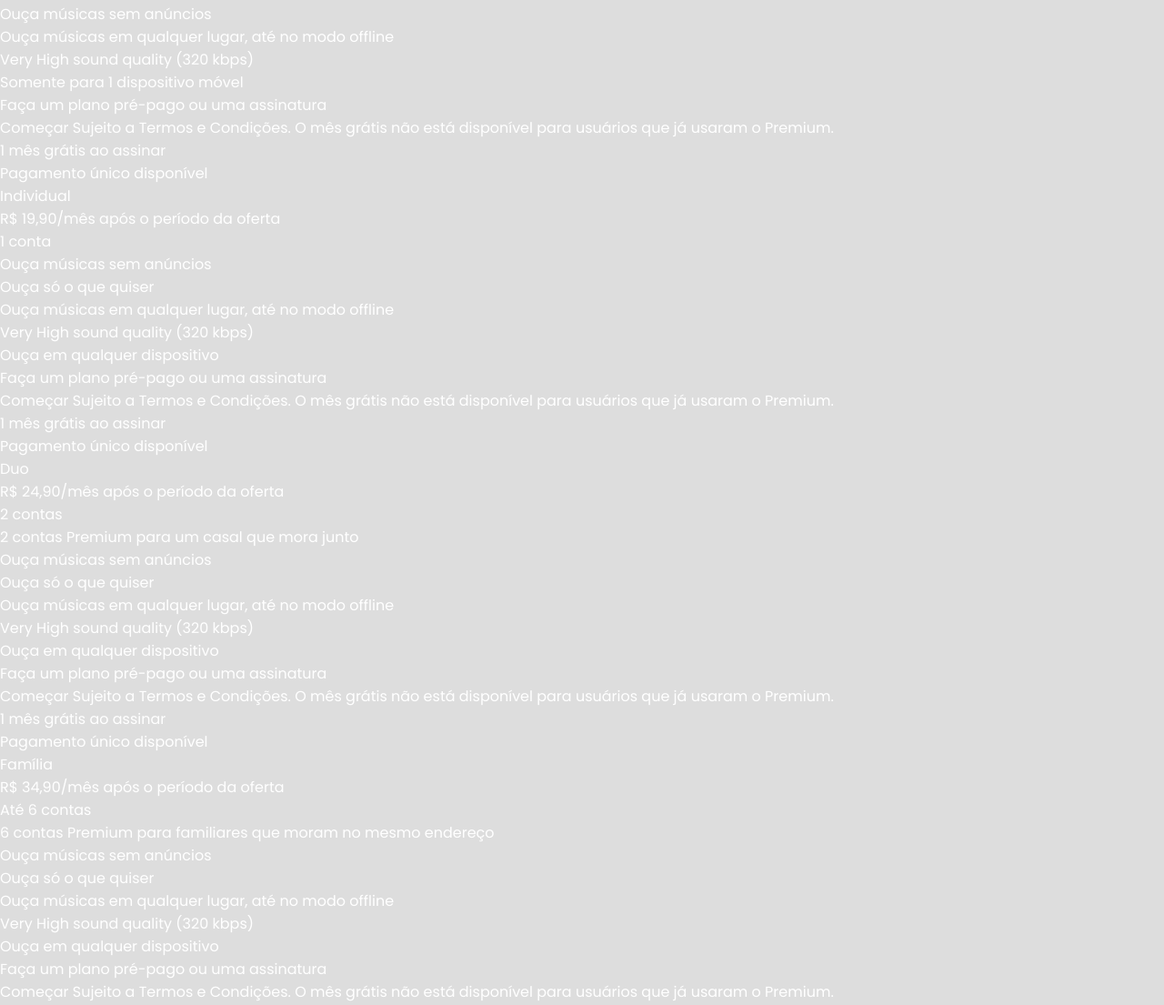
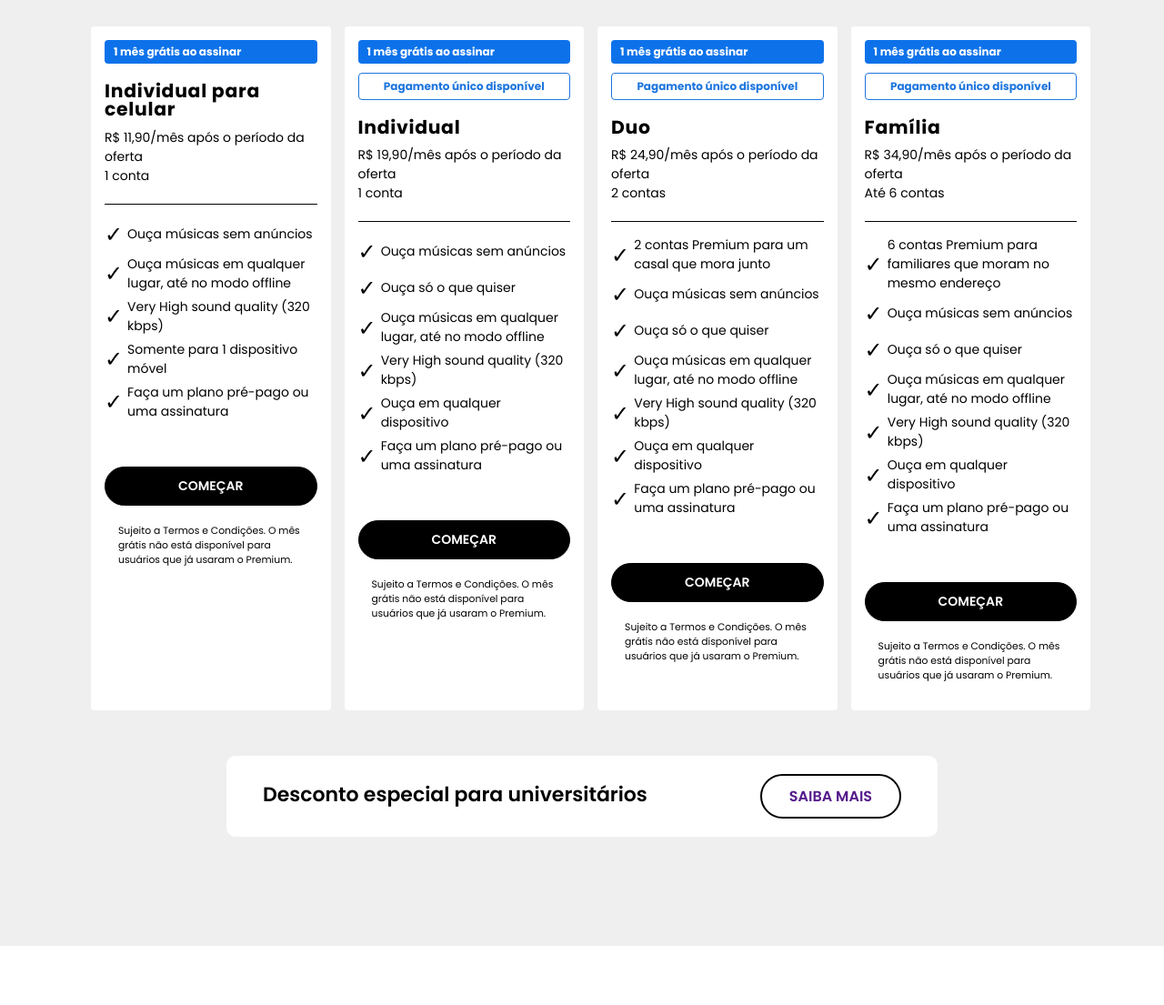
Before and after one commit to Jeffs-Dev/spotify-premium-clone, a plain HTML site: page index.html in a window 1280 px wide. Shown: the part 1177-2282 px from the top of the page at 91% size. After the commit the page ends 2217 px from the top, so only its background shows below. Drawn offline with Linux system fonts and the light colour scheme.

Commit message:
Premium section done

```diff
--- a/css/global.css
+++ b/css/global.css
@@ -3,16 +3,14 @@
   --d1: #ddd;
   --cor-base-0: #000000;
   --cor-base-1: #1D75DE;
+  --cor-base-2: #0D72EA;
   --cor-base-3: #ffffff;
   --cor-base-4: #1ED760;
+  --cor-base-5: #EFEFEF;
 
 
 }
 
-
-body{
-  background-color: #ddd;
-}
 
 /* Reset CSS */
 
@@ -26,7 +24,6 @@
 body ul, p, h1, h2, h3, h4, a, span{
   list-style: none;
   text-decoration: none;
-  color: var(--cor-base-3);
   margin: 0;
   padding: 0;
   font-weight: initial;
--- a/index.html
+++ b/index.html
@@ -18,10 +18,10 @@
       <nav class="header main-container">
         <a href=""><img src="./img/spotifyLogo.png" alt=""></a>
         <ul class="header-menu">
-          <li> <a href="">Premium</a></li>
+          <li><a href="">Premium</a></li>
           <li><a href="">Suporte</a></li>
           <li><a href="">Baixar</a></li>
-          <li> <span class="detalhe-header-menu"> | </span> </li>
+          <li><span class="detalhe-header-menu"> | </span> </li>
           <li><a href="">Inscrever-se</a></li>
           <li><a href="">Entrar</a></li>
         </ul>
@@ -34,7 +34,7 @@
         <h1>Aproveite 1 mês grátis de Premium</h1>
         <p>Depois, a partir de R$ 11,90/mês. Cancele quando quiser.</p>
         <a href="" class="introducao-btn">Ver Planos</a>
-        <span><a href="" class="detalhe-sublinhado">Sujeito a Termos e Condições.</a> O mês grátis não está disponível para usuários que já experimentaram o Premium.</span>
+        <span><a href="" class="detalhe-sublinhado" style="color: white;">Sujeito a Termos e Condições.</a> O mês grátis não está disponível para usuários que já experimentaram o Premium.</span>
       </section>
     </div>
     <div class="beneficios-bg">
@@ -64,32 +64,52 @@
         </ul>
       </section>
     </div>
-      <section>
+
+
+
+
+
+
+
+
+
+
+
+
+
+
+
+
+    <div class="planos-bg">
+      <section class="planos main-container">
         <h1>Escolha seu plano Premium</h1>
         <p>Ouça sem limites no seu celular, alto-falante e em outros dispositivos.</p>
-        <ul>
-          <li>
-            <span>1 mês grátis ao assinar</span>
-            <h2>Individual para celular</h2>
+        <ul class="planos-cards-container">
+          <li class="planos-card">
+            <span class="mesGratis">1 mês grátis ao assinar</span>
+            <h2 class="tipoPlano">Individual para <br>celular</h2>
             <p>R$ 11,90/mês após o período da oferta</p>
             <span>1 conta</span>
-            <ul>
+
+            <ul class="listaBeneficios">
               <li>Ouça músicas sem anúncios</li>
               <li>Ouça músicas em qualquer lugar, até no modo offline</li>
               <li>Very High sound quality (320 kbps)</li>
               <li>Somente para 1 dispositivo móvel</li>
               <li>Faça um plano pré-pago ou uma assinatura</li>
             </ul>
-            <a href="">Começar</a>
-            <span> <span>Sujeito a Termos e Condições.</span> O mês grátis não está disponível para usuários que já usaram o Premium. </span>
+            <div class="footer-card-container">
+              <a href="" class="planosBtn">Começar</a>
+              <span class="footer-card-termos">Sujeito a Termos e Condições. O mês grátis não está disponível para usuários que já usaram o Premium. </span>
+            </div>
           </li>
-          <li>
-            <span>1 mês grátis ao assinar</span>
-            <h3>Pagamento único disponível</h3>
-            <h2>Individual</h2>
+          <li class="planos-card">
+            <span class="mesGratis">1 mês grátis ao assinar</span>
+            <h3 class="pagUnico">Pagamento único disponível</h3>
+            <h2 class="tipoPlano">Individual</h2>
             <p>R$ 19,90/mês após o período da oferta</p>
             <span>1 conta</span>
-            <ul>
+            <ul class="listaBeneficios">
               <li>Ouça músicas sem anúncios</li>
               <li>Ouça só o que quiser</li>
               <li>Ouça músicas em qualquer lugar, até no modo offline</li>
@@ -97,16 +117,18 @@
               <li>Ouça em qualquer dispositivo</li>
               <li>Faça um plano pré-pago ou uma assinatura</li>
             </ul>
-            <a href="">Começar</a>
-            <span> <span>Sujeito a Termos e Condições.</span> O mês grátis não está disponível para usuários que já usaram o Premium. </span>
+            <div class="footer-card-container">
+              <a href="" class="planosBtn">Começar</a>
+              <span class="footer-card-termos">Sujeito a Termos e Condições. O mês grátis não está disponível para usuários que já usaram o Premium. </span>
+            </div>
           </li>
-          <li>
-            <span>1 mês grátis ao assinar</span>
-            <h3>Pagamento único disponível</h3>
-            <h2>Duo</h2>
+          <li class="planos-card">
+            <span class="mesGratis">1 mês grátis ao assinar</span>
+            <h3 class="pagUnico">Pagamento único disponível</h3>
+            <h2 class="tipoPlano">Duo</h2>
             <p>R$ 24,90/mês após o período da oferta</p>
             <span>2 contas</span>
-            <ul>
+            <ul class="listaBeneficios">
               <li>2 contas Premium para um casal que mora junto</li>
               <li>Ouça músicas sem anúncios</li>
               <li>Ouça só o que quiser</li>
@@ -115,16 +137,19 @@
               <li>Ouça em qualquer dispositivo</li>
               <li>Faça um plano pré-pago ou uma assinatura</li>
             </ul>
-            <a href="">Começar</a>
-            <span> <span>Sujeito a Termos e Condições.</span> O mês grátis não está disponível para usuários que já usaram o Premium. </span>
+            <div class="footer-card-container">
+              <a href="" class="planosBtn">Começar</a>
+              <span class="footer-card-termos">Sujeito a Termos e Condições. O mês grátis não está disponível para usuários que já usaram o Premium. </span>
+            </div>
           </li>
-          <li>
-            <span>1 mês grátis ao assinar</span>
-            <h3>Pagamento único disponível</h3>
-            <h2>Família</h2>
+          <li class="planos-card">
+            <span class="mesGratis">1 mês grátis ao assinar</span>
+            <h3 class="pagUnico">Pagamento único disponível</h3>
+            <h2 class="tipoPlano">Família</h2>
             <p>R$ 34,90/mês após o período da oferta</p>
             <span>Até 6 contas</span>
-            <ul>
+
+            <ul class="listaBeneficios">
               <li>6 contas Premium para familiares que moram no mesmo endereço</li>
               <li>Ouça músicas sem anúncios</li>
               <li>Ouça só o que quiser</li>
@@ -133,16 +158,52 @@
               <li>Ouça em qualquer dispositivo</li>
               <li>Faça um plano pré-pago ou uma assinatura</li>
             </ul>
-            <a href="">Começar</a>
-            <span> <span>Sujeito a Termos e Condições.</span> O mês grátis não está disponível para usuários que já usaram o Premium. </span>
+            <div class="footer-card-container">
+              <a href="" class="planosBtn">Começar</a>
+              <span class="footer-card-termos">Sujeito a Termos e Condições. O mês grátis não está disponível para usuários que já usaram o Premium. </span>
+            </div>
           </li>
         </ul>
-        <div>
+        <div class="universitarios-bg">
+          <div class="universitarios">
             <h3>Desconto especial para universitários</h3>
             <a href="">Saiba Mais</a>
           </div>
+        </div>
       </section>
+
+    </div>
+
+
+
+
+
+
+
+
   </main>
+
+
+
+
+
+
+
+
+
+
+
+
+
+
+  <!--
+
+
+
+  <br>
+  <br><br><br> <br><br><br><br><br> <br><br><br><br><br><br><br><br><br><br><br><br><br><br><br><br><br><br><br><br>
+
+
   <footer>
     <div>
       <a href="./img/img1.png"></a>
@@ -188,7 +249,8 @@
         <p>2022 Spotify AB</p>
       </div>
     </div>
-    </footer>
+  </footer> -->
 
 </body>
+
 </html>
--- a/style.css
+++ b/style.css
@@ -17,18 +17,21 @@
   justify-content: center;
   align-items: center;
   padding: 20px 100px;
+
 }
 
 .header-menu{
   display: flex;
   gap: 30px;
   margin-left: 120px;
+
 }
 
 .header-menu a{
   font-size: 0.875rem;
   font-weight: 600;
   transition: all 0.3s;
+  color: var(--cor-base-5);
 }
 
 .header-menu a:hover{
@@ -59,6 +62,7 @@
   font-size: 2.25rem;
   font-weight: 700;
   padding-top: 60px;
+  color: var(--cor-base-5);
 }
 
 .introducao p{
@@ -66,6 +70,7 @@
   padding-top: 30px;
   padding-bottom: 50px;
   font-weight: 500;
+  color: var(--cor-base-5);
 }
 
 .introducao-btn{
@@ -77,6 +82,7 @@
   max-width: max-content;
   margin-bottom: 40px;
   transition: all 0.3s;
+  color: var(--cor-base-5);
 }
 
 .introducao-btn:hover{
@@ -91,6 +97,7 @@
   display: inline-block;
   font-weight: 400;
   margin-bottom: 15px;
+  color: var(--cor-base-5);
 }
 
 .detalhe-sublinhado{
@@ -99,6 +106,7 @@
   font-weight: 400;
   margin-bottom: 15px;
   text-decoration: underline;
+  /* color: var(--cor-base-5); */
 }
 
 
@@ -157,3 +165,181 @@
   font-size: 0.875rem;
   margin-top: 15px;
 }
+
+
+/* Planos */
+
+.planos{
+  padding-bottom: 120px;
+}
+
+.planos-bg{
+  background-color: var(--cor-base-5);
+}
+
+.planos > h1{
+  color: var(--cor-base-0);
+  font-size: 2.25rem;
+  font-weight: 700;
+  text-align: center;
+  padding-top: 60px;
+}
+
+.planos > p{
+  color: var(--cor-base-0);
+  font-weight: 400;
+  text-align: center;
+  font-size: 0.875rem;
+}
+
+
+/* Container que separa os cartões utilizando grid layout */
+.planos-cards-container{
+  display: grid;
+  grid-template-columns: repeat(4, 1fr);
+  gap: 15px;
+  margin-top: 40px;
+}
+
+.planos-card{
+padding: 15px;
+background-color: var(--cor-base-3);
+border-radius: 4px;
+display: flex;
+flex-direction: column;
+}
+
+.planos-card .mesGratis{
+    background-color: var(--cor-base-2);
+    color: var(--cor-base-3);
+    font-weight: 700;
+    font-size: 0.75rem;
+    padding: 4px 10px;
+    border-radius: 4px;
+    margin-top: 0;
+}
+
+.planos-card .tipoPlano{
+  font-size: 1.275rem;
+  font-weight: 700;
+  letter-spacing: 0.7px;
+  line-height: 1;
+  margin-top: 20px;
+}
+
+.planos-card p, span{
+  font-size: 0.875rem;
+  display: inline-block;
+}
+
+.planos-card p{
+  margin-top: 10px;
+}
+
+.planos-card .pagUnico{
+background-color: var(--cor-base-3);
+color: var(--cor-base-1);
+border-radius: 4px;
+border: 1px solid var(--cor-base-1);
+display: inline-block;
+font-weight: 700;
+font-size: 0.75rem;
+padding: 5px 10px;
+margin-top: 10px;
+}
+
+
+.planos-card .listaBeneficios{
+  display: flex;
+  flex-direction: column;
+  gap: 5px;
+  margin-top: 20px;
+  margin-bottom: 50px;
+}
+
+.planos-card .listaBeneficios::before{
+  content: "";
+  background-color: var(--cor-base-0);
+  height: 1px;
+  width: 100%;
+  margin-bottom: 10px;
+}
+
+
+.planos-card .listaBeneficios li{
+  font-size: 0.875rem;
+  display: flex;
+  align-items: center;
+}
+
+.planos-card .listaBeneficios li::before{
+content: "✓";
+font-size: 1.5rem;
+margin-right: 5px;
+}
+
+
+.planos-card .planosBtn{
+ display: block;
+ font-size: 0.875rem;
+ margin: 0 auto;
+ border: 1px solid var(--cor-base-0);
+ padding: 10px 80px;
+ border-radius: 50px;
+ font-weight: 600;
+ text-transform: uppercase;
+ color: var(--cor-base-3);
+ background-color: var(--cor-base-0);
+ max-width: max-content;
+ max-height: 50px;
+
+}
+
+
+.footer-card-termos {
+  font-size: 0.675rem;
+  display: inline-block;
+  margin-top: 5px;
+  padding: 15px 15px;
+}
+
+.universitarios a, h3{
+  text-align: center;
+  display: inline-block;
+}
+
+.universitarios-bg{
+  background-color: var(--cor-base-5);
+  display: flex;
+  flex-wrap: wrap;
+  justify-content: center;
+  align-items: center;
+}
+
+
+.universitarios{
+  margin-top: 50px;
+  background-color: var(--cor-base-3);
+  padding: 20px 40px;
+  border-radius: 10px;
+
+}
+
+.universitarios h3{
+  font-size: 1.375rem;
+  font-weight: 600;
+  margin-right: 120px;
+}
+
+.universitarios a{
+  font-weight: 600;
+  text-transform: uppercase;
+  padding: 10px 30px;
+  border-radius: 50px;
+  border: 2px solid var(--cor-base-0);
+  transition: all .2s;
+}
+
+.universitarios a:hover{
+  scale: 1.05;
+}
```
Also changed, not shown: img/done.png (added). Lines whose indentation alone changed are shown as unchanged.
